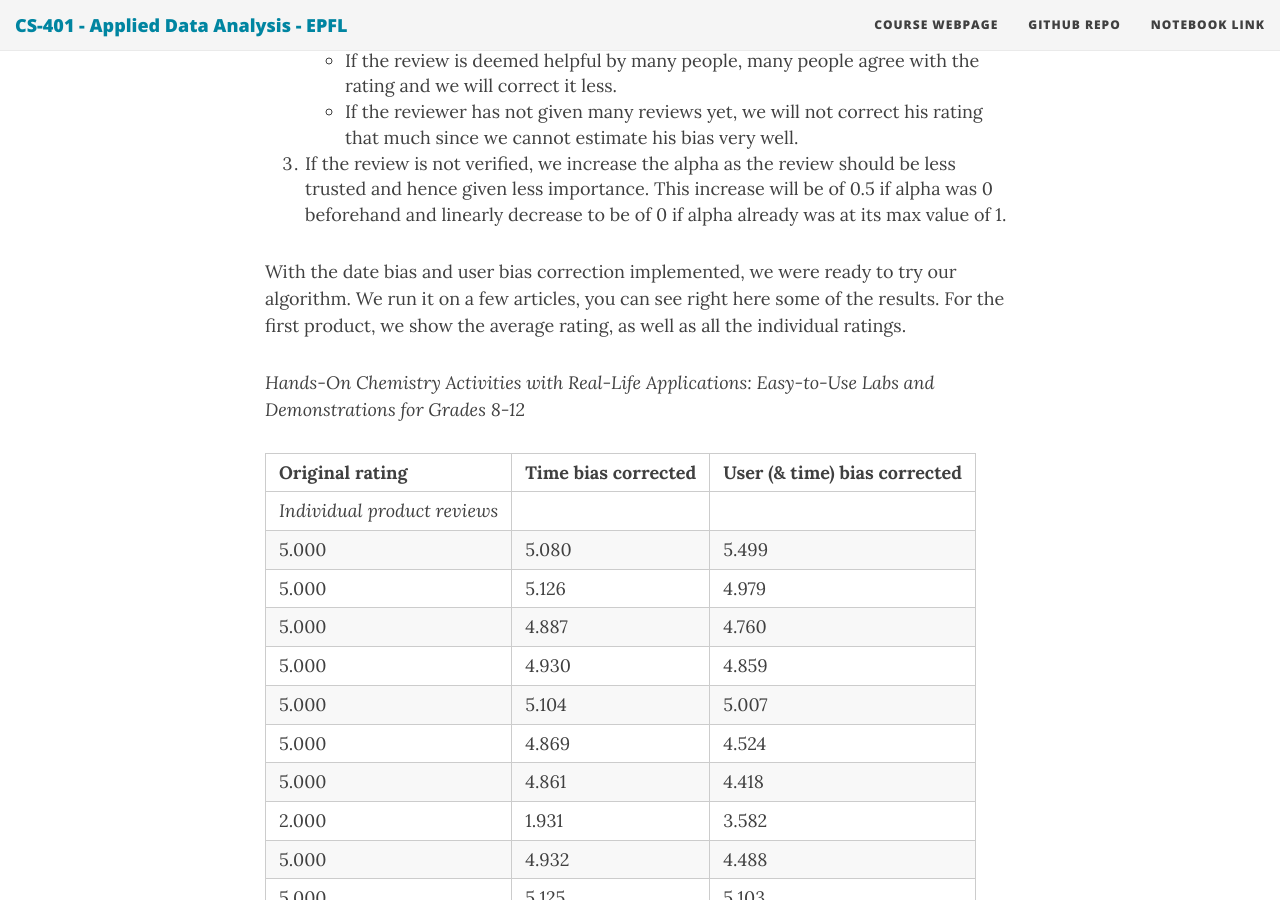
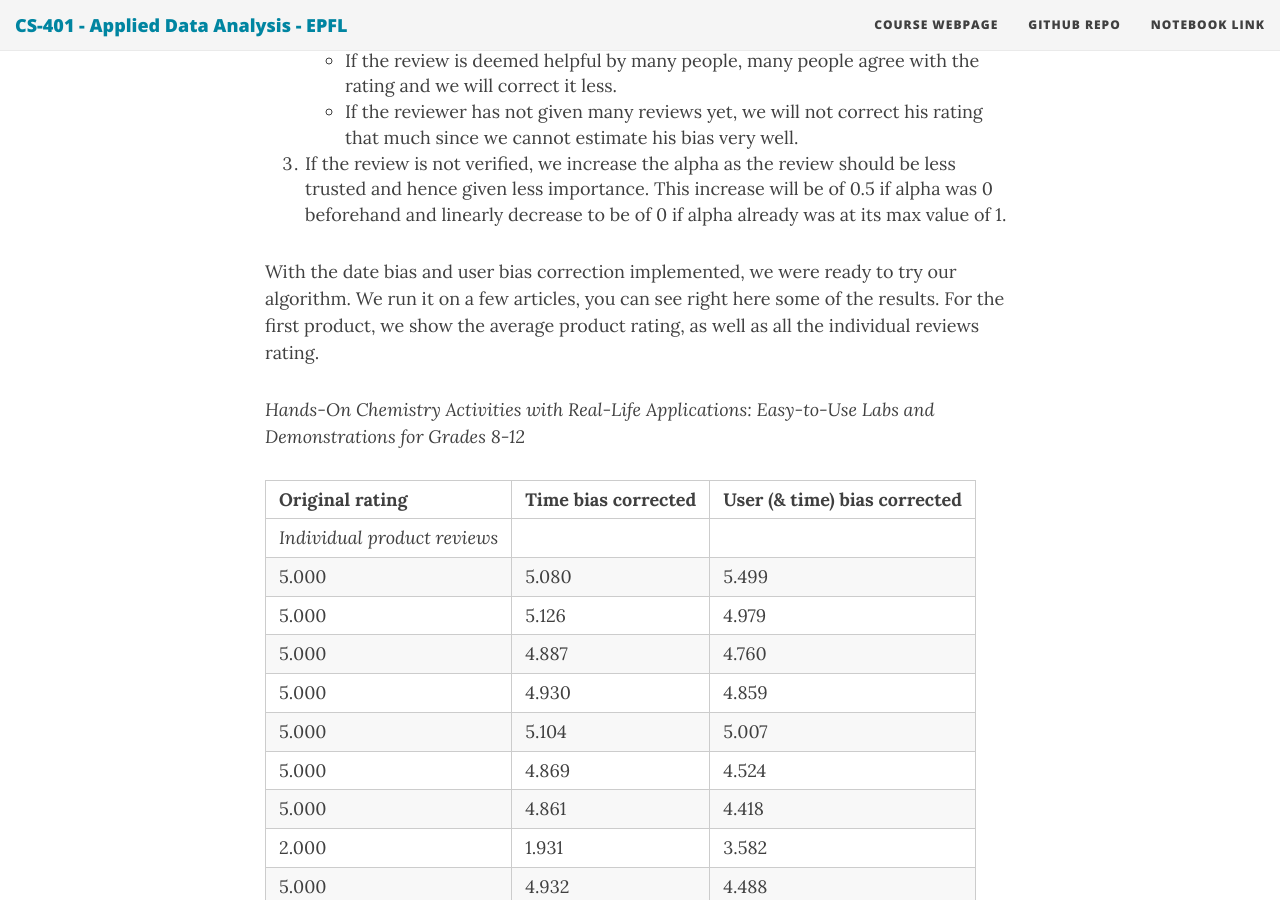
Before and after one commit to ada-lyn/ada-lyn.github.io, a Jekyll site: the page built from index.md, in a window 1280 px wide and 900 px high, scrolled down 32987 px. Built offline with Jekyll 4.4.1, drawn with Linux system fonts in a browser that asks for light colours; nearby versions of some CDN libraries; formulas are drawn with MathJax 3.

Commit message:
Update index.md

```diff
--- a/index.md
+++ b/index.md
@@ -402,7 +402,7 @@ This will have the following effect:
 3. If the review is not verified, we increase the alpha as the review should be less trusted and hence given less importance. This increase will be of 0.5 if alpha was 0 beforehand and linearly decrease to be of 0 if alpha already was at its max value of 1.
 
 
-With the date bias and user bias correction implemented, we were ready to try our algorithm. We run it on a few articles, you can see right here some of the results. For the first product, we show the average rating, as well as all the individual ratings.
+With the date bias and user bias correction implemented, we were ready to try our algorithm. We run it on a few articles, you can see right here some of the results. For the first product, we show the average product rating, as well as all the individual reviews rating.
 
 *Hands-On Chemistry Activities with Real-Life Applications: Easy-to-Use Labs and Demonstrations for Grades 8-12*
 
```
